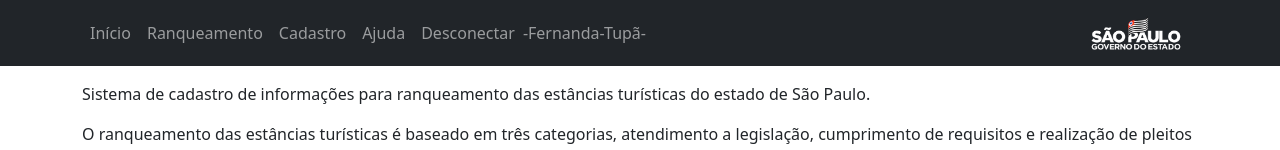
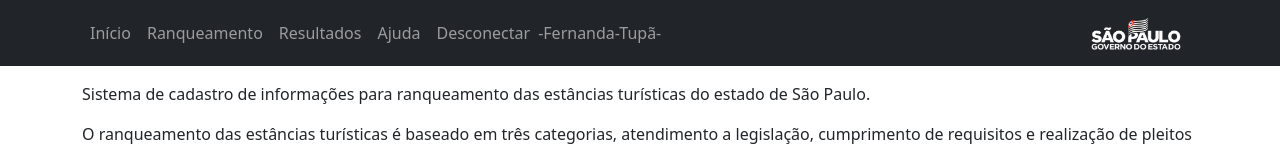
Before and after one commit to lmarcarini/ranqueamento-estancias, a Next.js app: page / in a window 1280 px wide. Shown: the top 150 px of the page. Built offline with nearby package versions, Linux system fonts and the light colour scheme.

Commit message:
Links ativos e colapso do menu superior

```diff
--- /dev/null
+++ b/components/TopMenu/MenuLink.js
@@ -0,0 +1,14 @@
+import Link from "next/link";
+import Nav from "react-bootstrap/Nav";
+
+export default ({ href, children }) => {
+  return (
+    <Nav.Item>
+      <Link href={href}>
+        <Nav.Link as="a" href={href}>
+          {children}
+        </Nav.Link>
+      </Link>
+    </Nav.Item>
+  );
+};
--- a/components/TopMenu/TopMenu.js
+++ b/components/TopMenu/TopMenu.js
@@ -1,60 +1,66 @@
 import Navbar from "react-bootstrap/Navbar";
 import Nav from "react-bootstrap/Nav";
+import Link from "next/link";
 import Container from "react-bootstrap/Container";
 import { useAuth } from "../../contexts/AuthenticationContext";
+import { useCiclo } from "../../contexts/CicloContext";
+import MenuLink from "./MenuLink";
 
 export default () => {
   const { authUser, userType, loading } = useAuth();
-  const ciclo = "cadastroAberto"; //cadastroAberto, apreciacaoCadastro, recursosAberto, apreciacaoResursos, resultados
+  const { ciclo } = useCiclo();
   return (
-    <Navbar bg="dark" variant="dark">
+    <Navbar bg="dark" variant="dark" expand="lg">
       <Container>
+        <Navbar.Toggle aria-controls="topmenubar" />
+        <Navbar.Collapse id="topmenubar">
           {authUser && loading === false ? (
             {
               municipio: (
                 <Nav className="me-auto">
-                <Nav.Link href="./">Início</Nav.Link>
-                <Nav.Link href="ranqueamento">Ranqueamento</Nav.Link>
+                  <MenuLink href="./">Início</MenuLink>
+                  <MenuLink href="ranqueamento">Ranqueamento</MenuLink>
                   {ciclo === "resultados" && (
-                  <Nav.Link href="dados">Resultados</Nav.Link>
+                    <MenuLink href="dados">Resultados</MenuLink>
                   )}
                   {ciclo === "cadastroAberto" && (
-                  <Nav.Link href="dados">Cadastro</Nav.Link>
+                    <MenuLink href="dados">Cadastro</MenuLink>
                   )}
-                <Nav.Link href="ajuda">Ajuda</Nav.Link>
-                <Nav.Link href="autenticacao">Desconectar</Nav.Link>
+                  <MenuLink href="ajuda">Ajuda</MenuLink>
+                  <MenuLink href="autenticacao">Desconectar</MenuLink>
                   <Navbar.Text>-Fernanda-Tupã-</Navbar.Text>
                 </Nav>
               ),
               estado: (
                 <Nav className="me-auto">
-                <Nav.Link href="./">Início</Nav.Link>
-                <Nav.Link href="ranqueamento">Ranqueamento</Nav.Link>
-                <Nav.Link href="validacao">Validação</Nav.Link>
-                <Nav.Link href="recursos">Recursos</Nav.Link>
-                <Nav.Link href="ajuda">Ajuda</Nav.Link>
-                <Nav.Link href="autenticacao">Desconectar</Nav.Link>
+                  <MenuLink href="./">Início</MenuLink>
+                  <MenuLink href="ranqueamento">Ranqueamento</MenuLink>
+                  <MenuLink href="validacao">Validação</MenuLink>
+                  <MenuLink href="recursos">Recursos</MenuLink>
+                  <MenuLink href="ajuda">Ajuda</MenuLink>
+                  <MenuLink href="autenticacao">Desconectar</MenuLink>
                 </Nav>
               ),
               administrador: (
                 <Nav className="me-auto">
-                <Nav.Link href="./">Início</Nav.Link>
-                <Nav.Link href="ranqueamento">Ranqueamento</Nav.Link>
-                <Nav.Link href="validacao">Validação</Nav.Link>
-                <Nav.Link href="recursos">Recursos</Nav.Link>
-                <Nav.Link href="ajuda">Ajuda</Nav.Link>
-                <Nav.Link href="autenticacao">Desconectar</Nav.Link>
+                  <MenuLink href="./">Início</MenuLink>
+                  <MenuLink href="ranqueamento">Ranqueamento</MenuLink>
+                  <MenuLink href="validacao">Validação</MenuLink>
+                  <MenuLink href="recursos">Recursos</MenuLink>
+                  <MenuLink href="ajuda">Ajuda</MenuLink>
+                  <MenuLink href="autenticacao">Desconectar</MenuLink>
                 </Nav>
               ),
             }[userType]
           ) : (
             <Nav className="me-auto">
-            <Nav.Link href="./">Início</Nav.Link>
-            <Nav.Link href="ranqueamento">Ranqueamento</Nav.Link>
-            <Nav.Link href="ajuda">Ajuda</Nav.Link>
-            <Nav.Link href="autenticacao">Conectar-se</Nav.Link>
+              <MenuLink href="./">Início</MenuLink>
+              <MenuLink href="ranqueamento">Ranqueamento</MenuLink>
+              <MenuLink href="ajuda">Ajuda</MenuLink>
+              <MenuLink href="autenticacao">Conectar-se</MenuLink>
             </Nav>
           )}
+        </Navbar.Collapse>
         <Navbar.Brand>
           <img
             height="40"
--- /dev/null
+++ b/contexts/CicloContext.js
@@ -0,0 +1,14 @@
+import { createContext, useContext } from "react";
+
+//Ciclos para o App
+//cadastroAberto, apreciacaoCadastro, recursosAberto, apreciacaoResursos, resultados
+const cicloContext = createContext({ ciclo: "cadastroAberto" });
+
+export const CicloProvider = ({ children }) => {
+  const ciclo = { ciclo: "resultados" };
+  return (
+    <cicloContext.Provider value={ciclo}>{children}</cicloContext.Provider>
+  );
+};
+
+export const useCiclo = () => useContext(cicloContext);
--- a/pages/_app.js
+++ b/pages/_app.js
@@ -3,20 +3,27 @@ import "bootstrap/dist/css/bootstrap.min.css";
 import { SSRProvider } from "@restart/ui/ssr";
 import { AuthUserProvider } from "../contexts/AuthenticationContext";
 import Layout from "../layouts/Layout";
+import { CicloProvider } from "../contexts/CicloContext";
 
 function MyApp({ Component, pageProps }) {
   return (
     <SSRProvider>
       <Head>
         <title>Ranqueamento Estâncias SP</title>
-        <meta name="description" content="Generated by create next app" />
+        <meta
+          name="description"
+          content="Aplicativo para cadastro de informações para cadastro de estâncias turísticas"
+        />
+        <meta name="viewport" content="width=device-width, initial-scale=1.0" />
         <link rel="icon" href="/favicons.png" />
       </Head>
-      <AuthUserProvider>
-        <Layout>
-          <Component {...pageProps} />
-        </Layout>
-      </AuthUserProvider>
+      <CicloProvider>
+        <AuthUserProvider>
+          <Layout>
+            <Component {...pageProps} />
+          </Layout>
+        </AuthUserProvider>
+      </CicloProvider>
     </SSRProvider>
   );
 }
```
Lines whose indentation alone changed are shown as unchanged.
